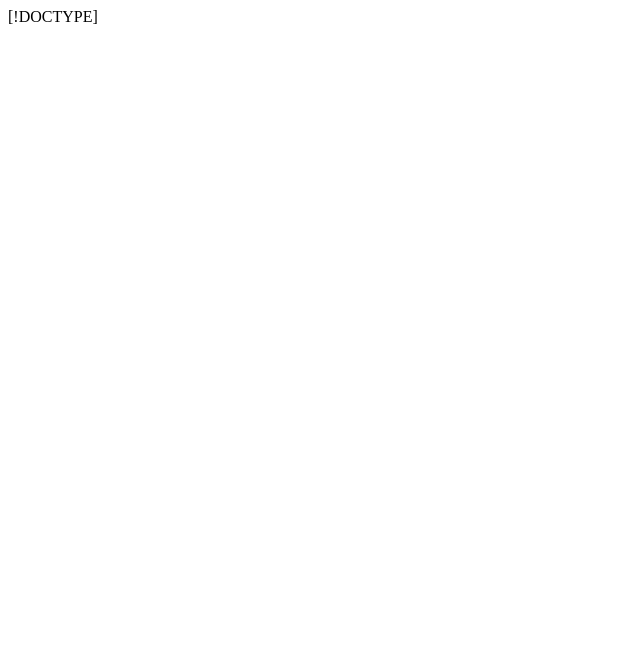
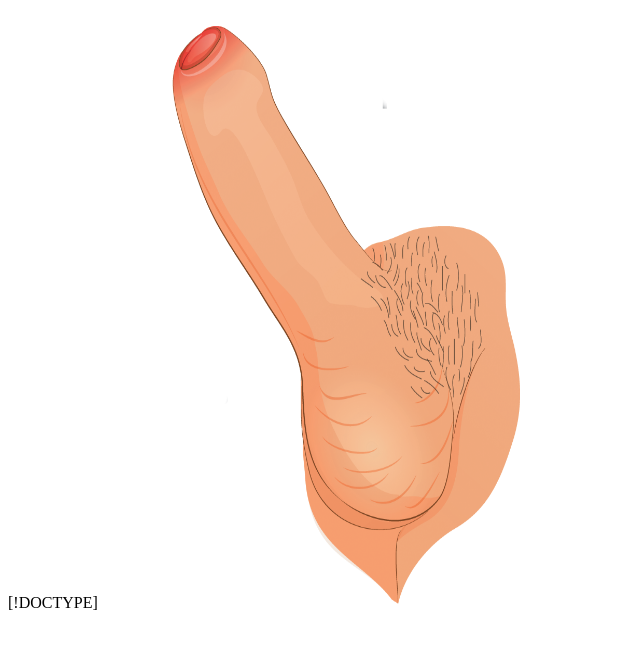
Before and after one commit to charleysheldon7/PickyEaters, a plain HTML site: page index.html in a window 1280 px wide. Shown: the whole page, without its empty margins (0-640 px from the left). Drawn offline with Linux system fonts and the light colour scheme.

Commit message:
the first image on our site

```diff
--- a/index.html
+++ b/index.html
@@ -1,10 +1,11 @@
 [!DOCTYPE]
 <html>
     <head></head>
-        <body>
+<body>
             <script>
                 "type=module"
                 "src=main.js"
             </script>
-        </body>
+            <img src="first_pic.png" width="500" height="600">
+ </body>
 </html>
```
Also changed, not shown: first_pic.png (added).
